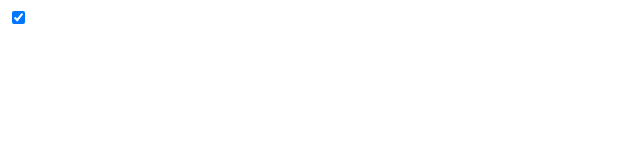
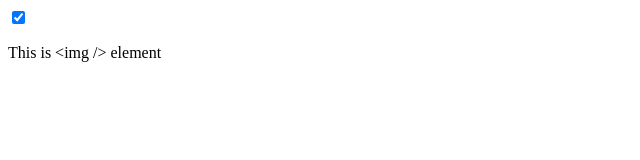
Before and after one commit to Mark1-togo/tonytogohtml, a plain HTML site: page practice.html in a window 1280 px wide. Shown: the whole page, without its empty margins (0-640 px from the left). Drawn offline with Linux system fonts and the light colour scheme.

Commit message:
displaying img tag on html web page

```diff
--- a/practice.html
+++ b/practice.html
@@ -7,5 +7,6 @@
 </head>
 <body>
     <input type="checkbox" checked />
+    <p>This is &lt;img /&gt; element</p>
 </body>
 </html>
```
